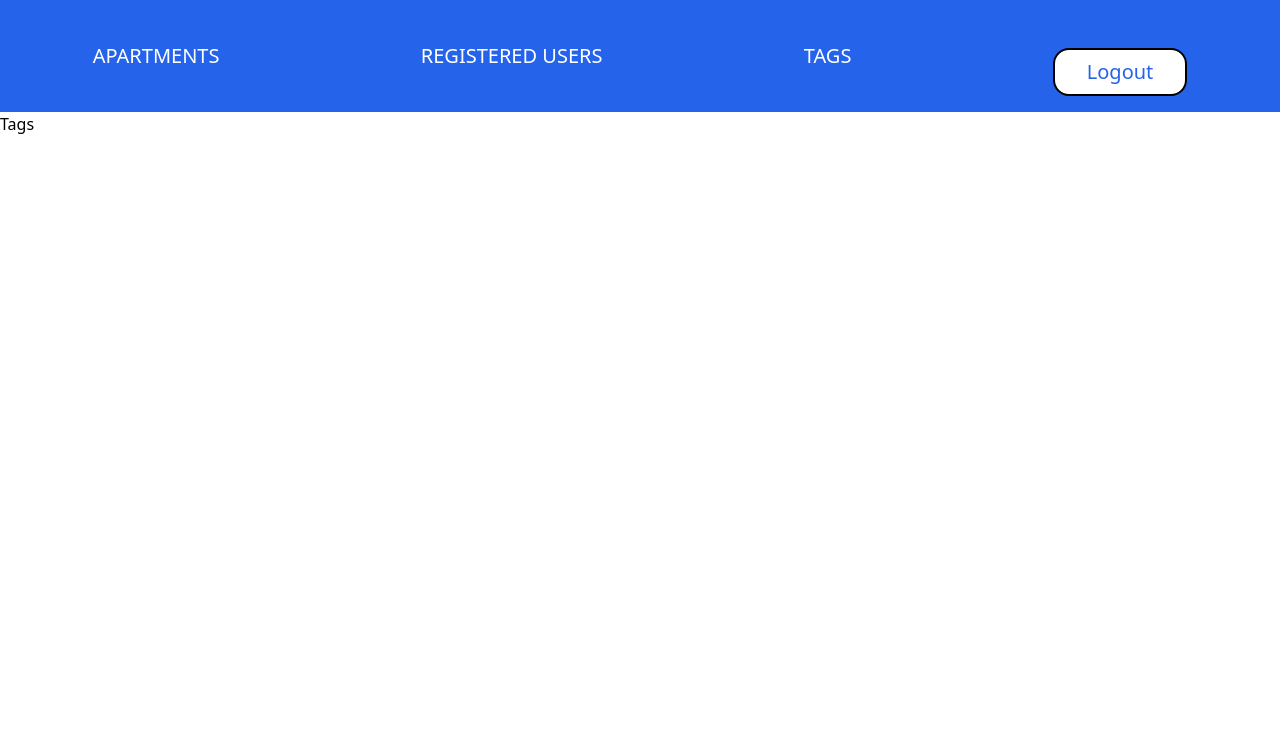
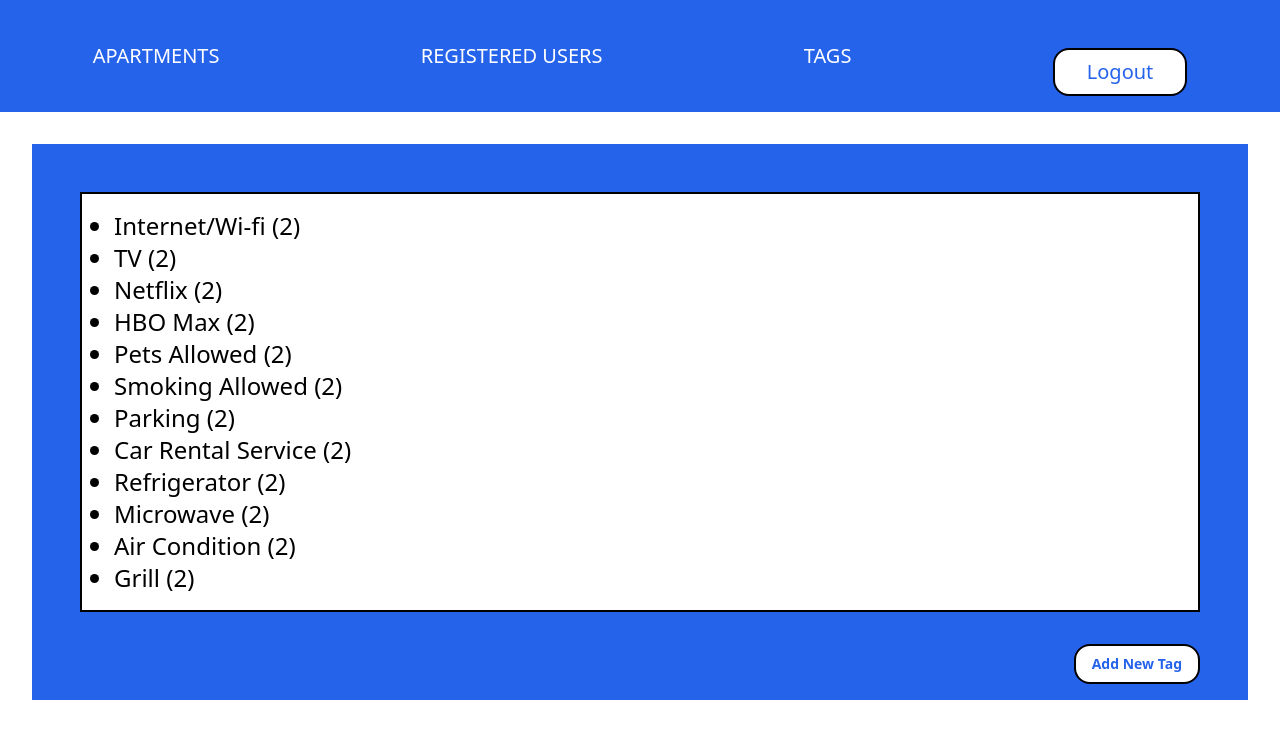
Before and after one commit to zrvnarmarin/Foodify-App, a React (Vite) app in the folder test-react/: page /tags in a window 1280 px wide. Shown: the top 738 px of the page. Built offline with nearby package versions, Linux system fonts and the light colour scheme.

Commit message:
tags route finished

```diff
--- a/test-react/src/apartment_management_app/admin/Tags.jsx
+++ b/test-react/src/apartment_management_app/admin/Tags.jsx
@@ -1,8 +1,20 @@
 import React from 'react'
+import { tags } from './database/db'
 
 const Tags = () => {
   return (
-    <div>Tags</div>
+    <div className='bg-blue-600 p-4 mt-8 mx-8'>
+      <ul className='list-disc bg-white px-8 p-4 m-8 border-2 border-black'>
+        {tags.map(tag =>
+          <li className='text-2xl text-black'>
+            <a href="">{tag} (2)</a>
+          </li>
+        )}
+      </ul>
+      <div className='flex items-center justify-end'>
+        <button className='bg-white text-blue-600 border-t-2 px-4 py-2 font-bold rounded-2xl text-sm mx-8 border-2 border-solid border-black'>Add New Tag</button>
+      </div>
+    </div>
   )
 }
 
--- a/test-react/src/apartment_management_app/admin/database/db.js
+++ b/test-react/src/apartment_management_app/admin/database/db.js
@@ -87,3 +87,18 @@ export const apartments =  [
       ]
     }
   ]
+
+  export const tags = [
+    'Internet/Wi-fi',
+    'TV',
+    'Netflix',
+    'HBO Max',
+    'Pets Allowed',
+    'Smoking Allowed',
+    'Parking',
+    'Car Rental Service',
+    'Refrigerator',
+    'Microwave',
+    'Air Condition',
+    'Grill'
+  ]
--- a/test-react/tailwind.config.cjs
+++ b/test-react/tailwind.config.cjs
@@ -3,6 +3,13 @@ module.exports = {
   content: ["./index.html", "./src/**/*.{js,jsx}"],
   mode: "jit",
   theme: {
+    listStyleType: {
+      none: 'none',
+      disc: 'disc',
+      decimal: 'decimal',
+      square: 'square',
+      roman: 'upper-roman',
+    },
     extend: {
       colors: {
         primary: "#00040f",
```
